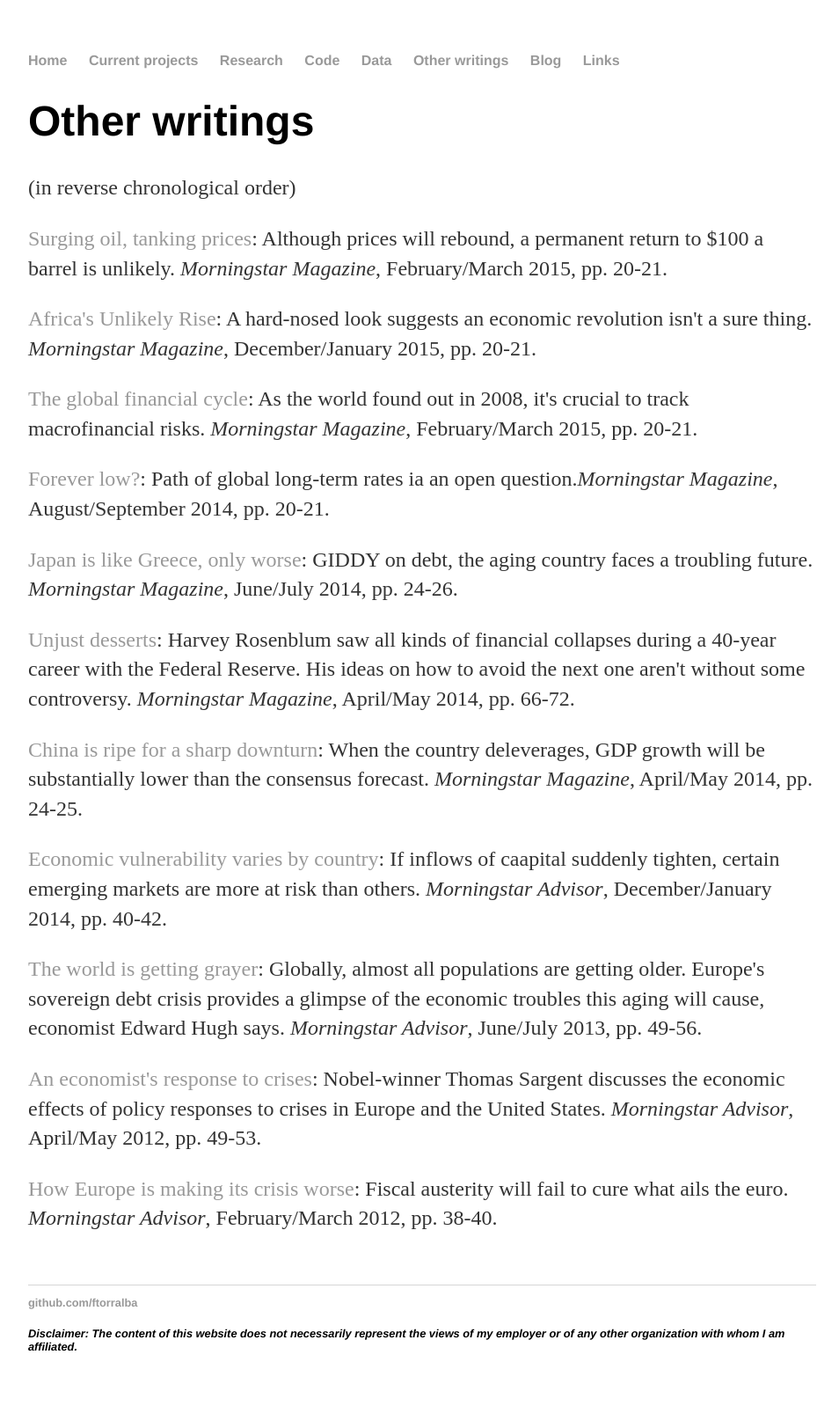
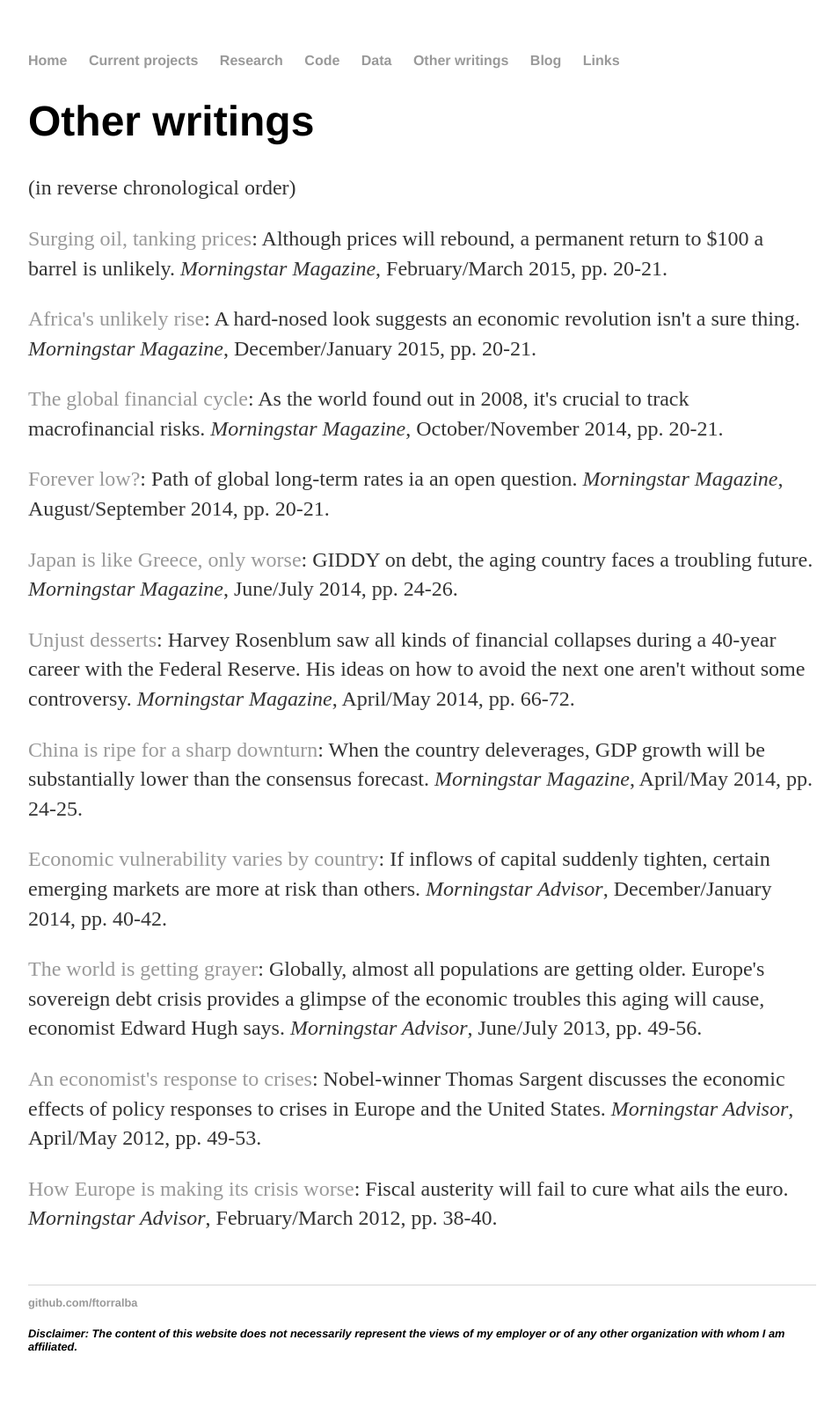
Before and after one commit to ftorralba/ftorralba.github.io, a Jekyll site: the page built from otherwritings.html, in a window 1280 px wide. Shown: the whole page at 88% size, without its empty margins (160-1114 px from the left). Built offline with Jekyll 4.4.1, drawn with Linux system fonts in a browser that asks for light colours.

Commit message:
Update otherwritings.html

```diff
--- a/otherwritings.html
+++ b/otherwritings.html
@@ -11,14 +11,14 @@
 	<a style='font-size: 1em;' href="Morningstar_Magazine_20150203_2021.pdf" download="Morningstar_Magazine_20150203_2021.pdf">Surging oil, tanking prices</a>:
 	Although prices will rebound, a permanent return to $100 a barrel is unlikely. <em>Morningstar Magazine</em>, February/March 2015, pp. 20-21.
 	<p>
-	<a style='font-size: 1em;' href="Morningstar_Magazine_20151201_2021.pdf" download="Morningstar_Magazine_20151201_2021.pdf">Africa's Unlikely Rise</a>:
+	<a style='font-size: 1em;' href="Morningstar_Magazine_20151201_2021.pdf" download="Morningstar_Magazine_20151201_2021.pdf">Africa's unlikely rise</a>:
 	A hard-nosed look suggests an economic revolution isn't a sure thing. <em>Morningstar Magazine</em>, December/January 2015, pp. 20-21.
 	<p>
 	<a style='font-size: 1em;' href="Morningstar_Magazine_20141011_2021.pdf" download="Morningstar_Magazine_20141011_2021.pdf">The global financial cycle</a>:
-	As the world found out in 2008, it's crucial to track macrofinancial risks. <em>Morningstar Magazine</em>, February/March 2015, pp. 20-21.
+	As the world found out in 2008, it's crucial to track macrofinancial risks. <em>Morningstar Magazine</em>, October/November 2014, pp. 20-21.
 	<p>
 	<a style='font-size: 1em;' href="Morningstar_Magazine_20140809_2021.pdf" download="Morningstar_Magazine_20140809_2021.pdf">Forever low?</a>:
-	Path of global long-term rates ia an open question.<em>Morningstar Magazine</em>, August/September 2014, pp. 20-21.
+	Path of global long-term rates ia an open question. <em>Morningstar Magazine</em>, August/September 2014, pp. 20-21.
 	<p>
 	<a style='font-size: 1em;' href="Morningstar_Magazine_20140607_2426.pdf" download="Morningstar_Magazine_20140607_2426.pdf">Japan is like Greece, only worse</a>:
 	GIDDY on debt, the aging country faces a troubling future. <em>Morningstar Magazine</em>, June/July 2014, pp. 24-26.
@@ -30,7 +30,7 @@
 	When the country deleverages, GDP growth will be substantially lower than the consensus forecast. <em>Morningstar Magazine</em>, April/May 2014, pp. 24-25.
 	<p>
 	<a style='font-size: 1em;' href="Morningstar_Advisor_20141201_4042.pdf" download="Morningstar_Advisor_20141201_4042.pdf">Economic vulnerability varies by country</a>:
-	If inflows of caapital suddenly tighten, certain emerging markets are more at risk than others. <em>Morningstar Advisor</em>, December/January 2014, pp. 40-42.
+	If inflows of capital suddenly tighten, certain emerging markets are more at risk than others. <em>Morningstar Advisor</em>, December/January 2014, pp. 40-42.
 	<p>
 	<a style='font-size: 1em;' href="Morningstar_Advisor_20130607_4956.pdf" download="Morningstar_Advisor_20130607_4956.pdf">The world is getting grayer</a>:
 	Globally, almost all populations are getting older. Europe's sovereign debt crisis provides a glimpse of the economic troubles this aging will cause, economist Edward Hugh says. <em>Morningstar Advisor</em>, June/July 2013, pp. 49-56.
```
